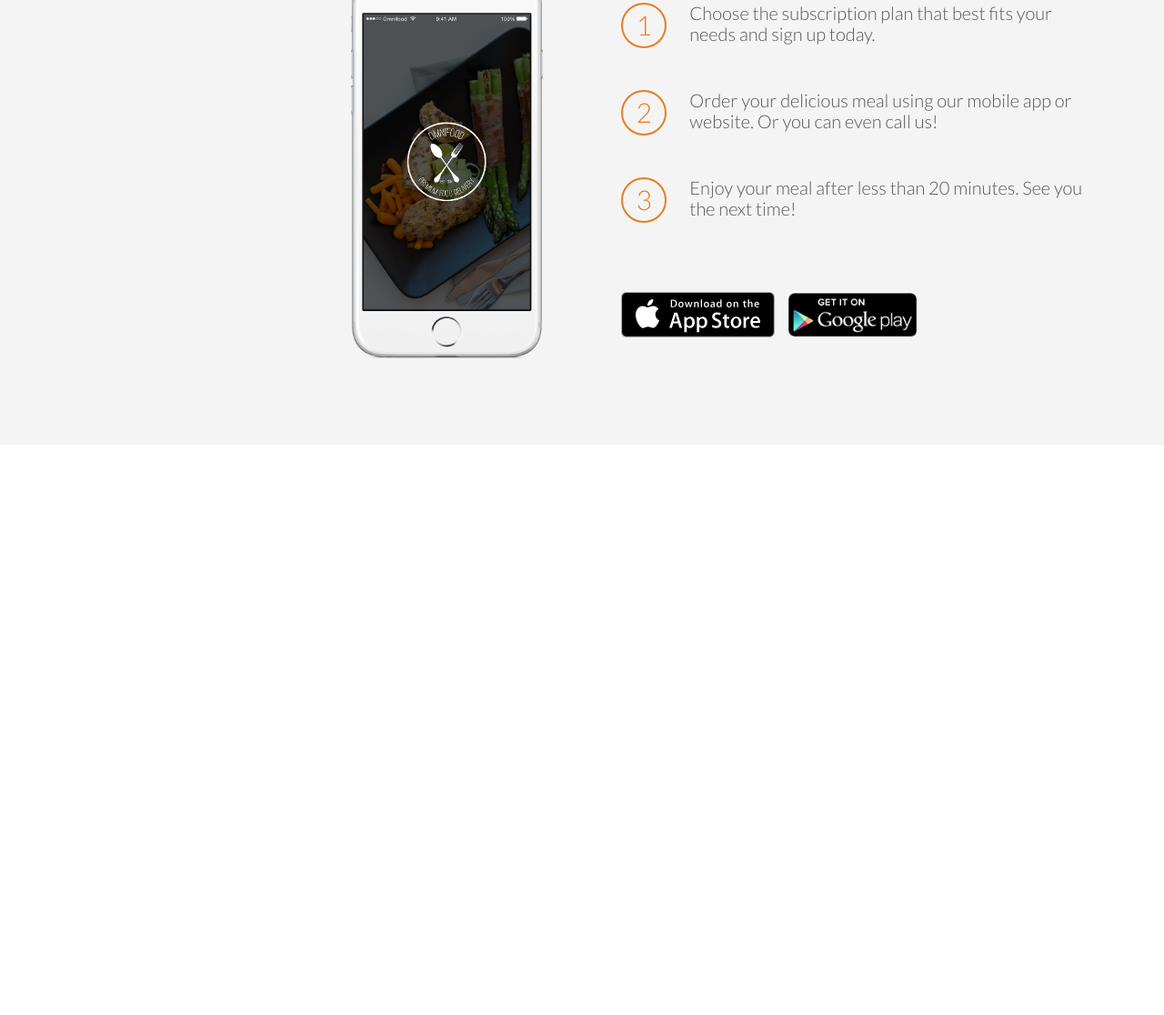
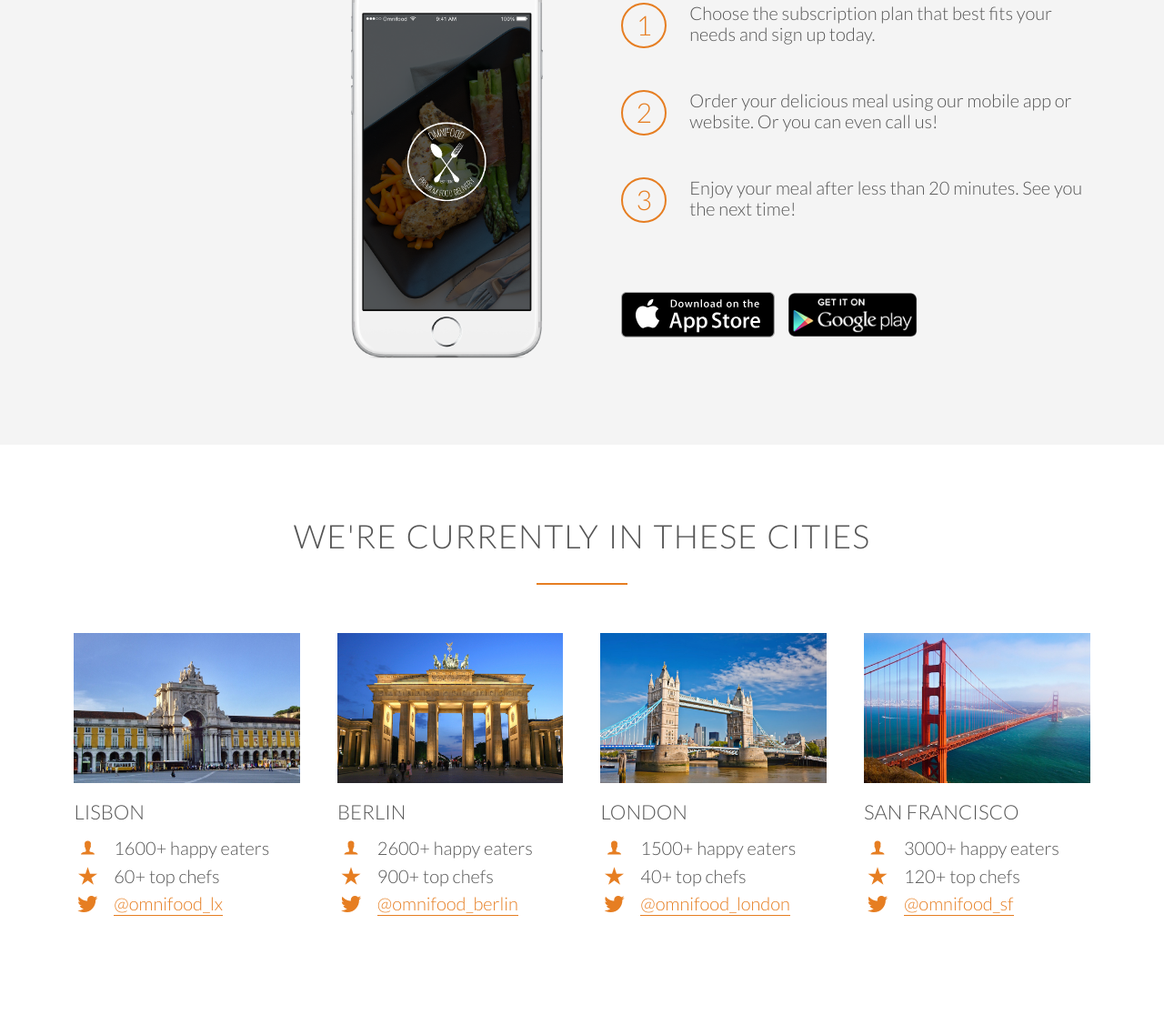
Before and after one commit to MarcinGren-zz/Omnifood, a plain HTML site: page index.html in a window 1280 px wide. Shown: the part 2249-3365 px from the top of the page at 91% size. Before the commit the page ends 2738 px from the top, so only its background shows below. Drawn offline with nearby package versions, Linux system fonts and the light colour scheme.

Commit message:
Added cities section

```diff
--- a/index.html
+++ b/index.html
@@ -149,6 +149,79 @@
         </div>
     </section>
 
+    <section class="section-cities">
+        <div class="row">
+            <h2>We're currently in these cities</h2>
+        </div>
+        <div class="row">
+            <div class="col span-1-of-4 box">
+                <img class="city-image" src="resources/img/lisbon.jpg" alt="lisbon">
+                <h3>Lisbon</h3>
+                <div class="city-feature">
+                    <i class="ion-ios-person icon-small"></i>
+                    1600+ happy eaters
+                </div>
+                <div class="city-feature">
+                    <i class="ion-ios-star icon-small"></i>
+                    60+ top chefs
+                </div>
+                <div class="city-feature">
+                    <i class="ion-social-twitter icon-small"></i>
+                    <a href="#">@omnifood_lx</a>
+                </div>
+            </div>
+            <div class="col span-1-of-4 box">
+                <img class="city-image" src="resources/img/berlin.jpg" alt="berlin">
+                <h3>Berlin</h3>
+                <div class="city-feature">
+                    <i class="ion-ios-person icon-small"></i>
+                    2600+ happy eaters
+                </div>
+                <div class="city-feature">
+                    <i class="ion-ios-star icon-small"></i>
+                    900+ top chefs
+                </div>
+                <div class="city-feature">
+                    <i class="ion-social-twitter icon-small"></i>
+                    <a href="#">@omnifood_berlin</a>
+                </div>
+            </div>
+            <div class="col span-1-of-4 box">
+                <img class="city-image" src="resources/img/london.jpg" alt="london">
+                <h3>London</h3>
+                <div class="city-feature">
+                    <i class="ion-ios-person icon-small"></i>
+                    1500+ happy eaters
+                </div>
+                <div class="city-feature">
+                    <i class="ion-ios-star icon-small"></i>
+                    40+ top chefs
+                </div>
+                <div class="city-feature">
+                    <i class="ion-social-twitter icon-small"></i>
+                    <a href="#">@omnifood_london</a>
+                </div>
+            </div>
+            <div class="col span-1-of-4 box">
+                <img class="city-image" src="resources/img/san-francisco.jpg" alt="san-francisco">
+                <h3>San Francisco</h3>
+                <div class="city-feature">
+                    <i class="ion-ios-person icon-small"></i>
+                    3000+ happy eaters
+                </div>
+                <div class="city-feature">
+                    <i class="ion-ios-star icon-small"></i>
+                    120+ top chefs
+                </div>
+                <div class="city-feature">
+                    <i class="ion-social-twitter icon-small"></i>
+                    <a href="#">@omnifood_sf</a>
+                </div>
+            </div>
+        </div>
+
+    </section>
+
 </body>
 
 </html>
--- a/resources/css/style.css
+++ b/resources/css/style.css
@@ -110,6 +110,20 @@ h3 {
     margin-bottom: 10px;
 }
 
+.icon-small {
+    display: inline-block;
+    width: 30px;
+    text-align: center;
+    color: #e67e22;
+    font-size: 120%;
+    margin-right: 10px;
+
+    /* Alliging text/icons */
+    line-height: 120%;
+    vertical-align: middle;
+    margin-top: -5px;
+}
+
 /* BUTTONS */
 
 .btn:link, .btn:visited {
@@ -145,11 +159,30 @@ h3 {
     color: #fff;
 }
 
+/* LINKS */
+
+.city-feature a:link,
+.city-feature a:visited {
+    color: #e67e22;
+    text-decoration: none;
+    padding-bottom: 1px;
+    border-bottom: 1px solid #e67e22;
+    transition: border-bottom 0.2s, color 0.2s;
+}
+
+.city-feature a:hover,
+.city-feature a:active {
+    color: #555;
+    border-bottom: 1px solid transparent;
+}
+
+/* ----------------------------- */
+
+/* SECTIONS */
+
 /* ----------------------------- */
 
 /* HEADER */
-
-/* ----------------------------- */
 
 header {
     background-image: linear-gradient(rgba(0, 0, 0, 0.7), rgba(0, 0, 0, 0.7)), url(img/hero.jpg);
@@ -291,3 +324,15 @@ header {
     width: auto;
     margin-right: 10px;
 }
+
+/* CITIES */
+
+.city-image {
+    height: auto;
+    width: 100%;
+    margin-bottom: 15px;
+}
+
+.city-feature {
+    margin-bottom: 5px;
+}
```
Also changed, not shown: resources/img/berlin.jpg (added), resources/img/lisbon.jpg (added), resources/img/london.jpg (added), resources/img/san-francisco.jpg (added).
